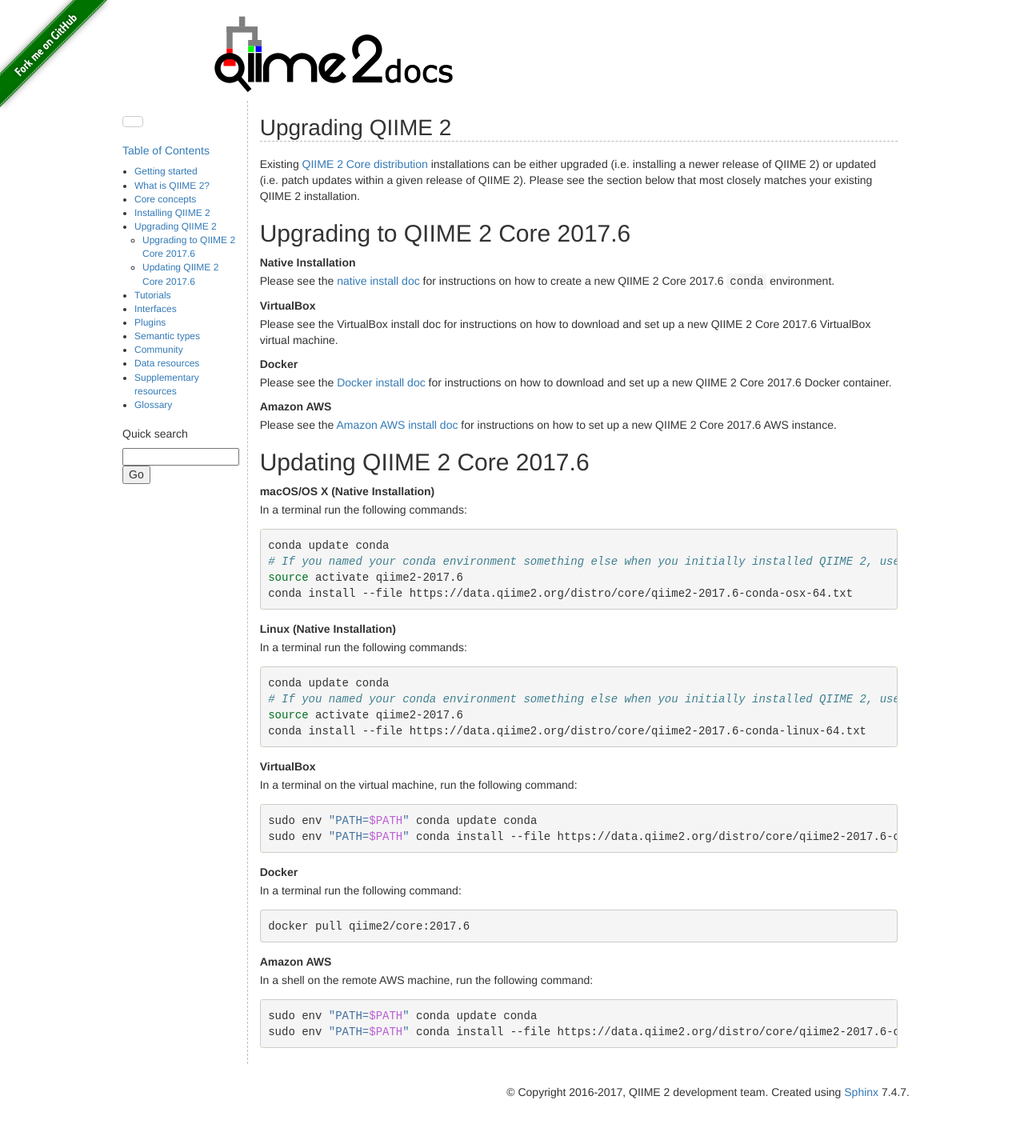
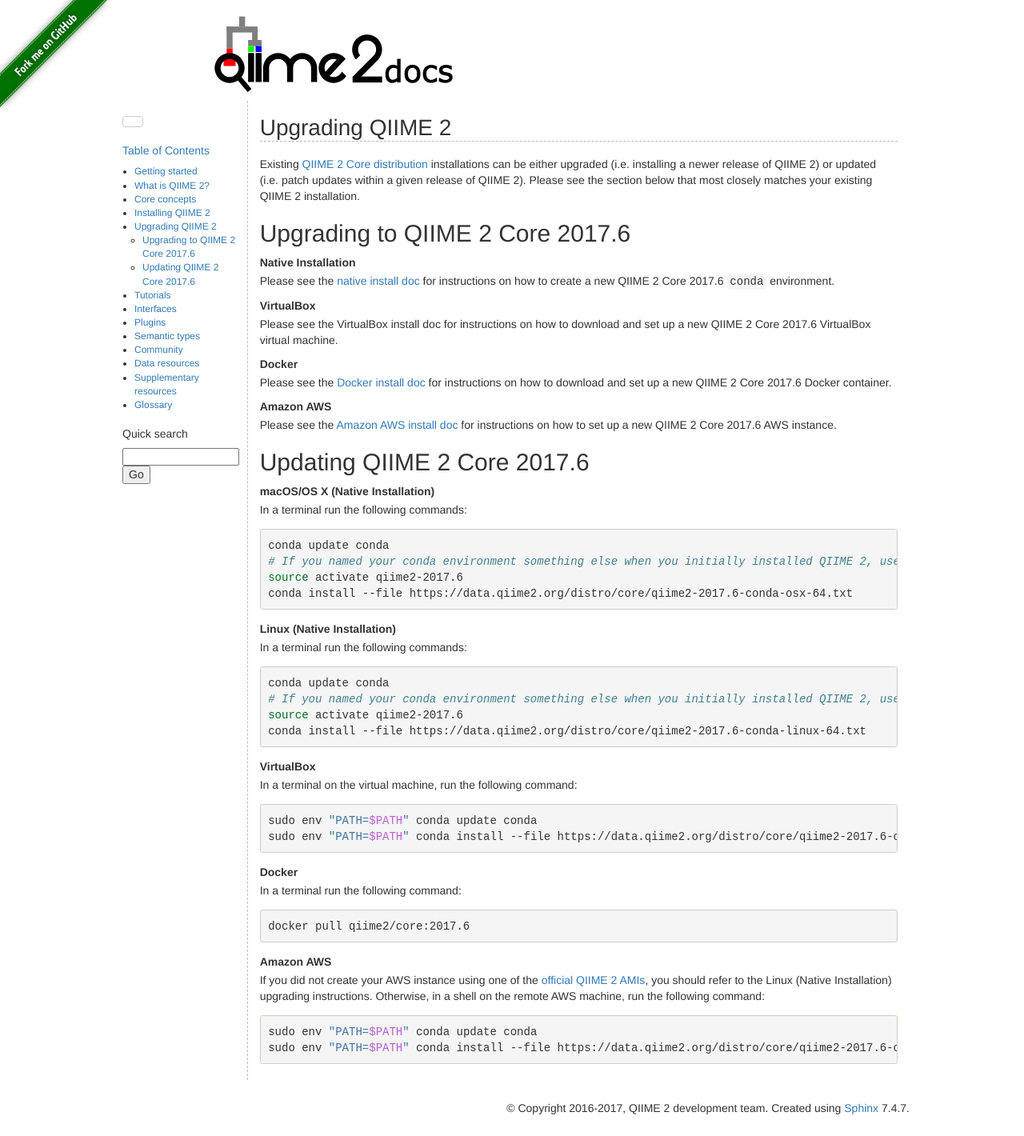
Before and after one commit to qiime2/docs, a Sphinx documentation site: the page built from source/upgrade.rst, in a window 1280 px wide. Shown: the whole page at 80% size. Built offline with Sphinx 7.4.7, drawn with Linux system fonts in a browser that asks for light colours; pages that are not in the unit, such as notebooks, are missing from menus; the version number could not be read and is left out.

Commit message:
BUG: Fixes #164 for AWS upgrade

```diff
--- a/source/upgrade.rst
+++ b/source/upgrade.rst
@@ -65,7 +65,8 @@
        docker pull qiime2/core:2017.6
 
 Amazon AWS
-    In a shell on the remote AWS machine, run the following command:
+    If you did not create your AWS instance using one of the :doc:`official QIIME 2 AMIs <install/virtual/aws>`, you should refer  to the Linux (Native Installation) upgrading instructions.
+    Otherwise, in a shell on the remote AWS machine, run the following command:
 
     .. command-block::
        :no-exec:
```
